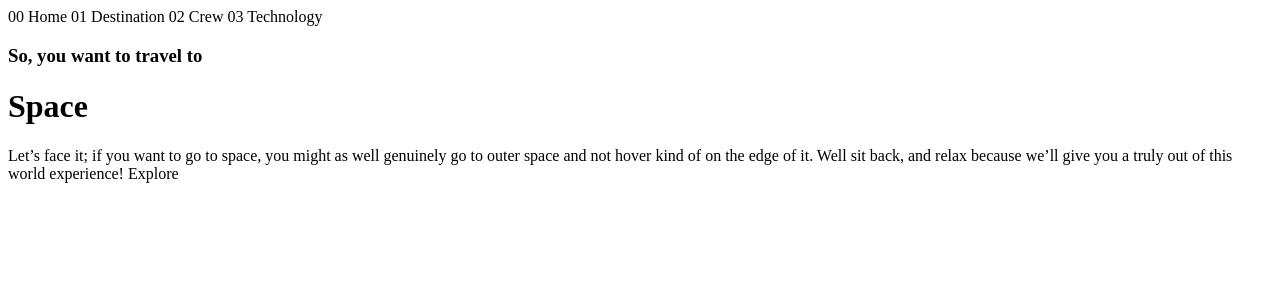
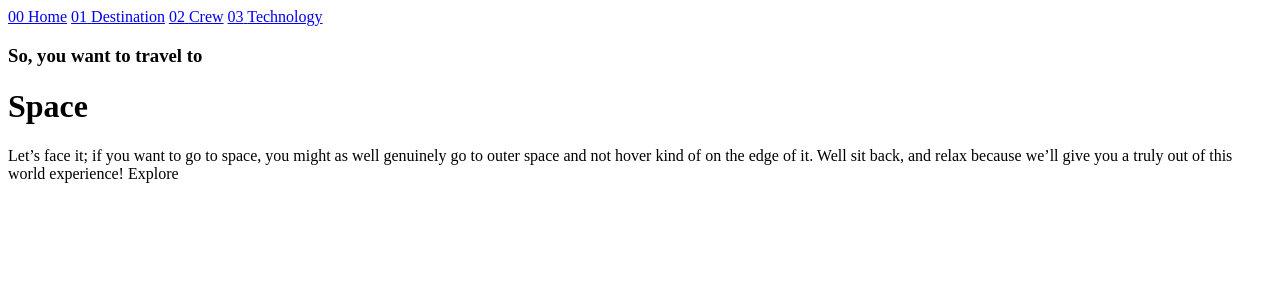
Before and after one commit to roc2246/space-exlopration_fem, a SvelteKit app: page / in a window 1280 px wide. Shown: the top 300 px of the page. Built offline with nearby package versions, Linux system fonts and the light colour scheme.

Commit message:
Created Nav component

```diff
--- /dev/null
+++ b/src/components/Nav.svelte
@@ -0,0 +1,18 @@
+<nav class="nav">
+	<a href="/" class="nav__link">
+		<span class="nav__link nav__link--no">00</span>
+		<span class="nav__link nav__link--location">Home</span>
+	</a>
+	<a href="/" class="nav__link">
+		<span class="nav__link nav__link--no">01</span>
+		<span class="nav__link nav__link--location">Destination</span>
+	</a>
+	<a href="/" class="nav__link">
+		<span class="nav__link nav__link--no">02</span>
+		<span class="nav__link nav__link--location">Crew</span>
+	</a>
+	<a href="/" class="nav__link">
+		<span class="nav__link nav__link--no">03</span>
+		<span class="nav__link nav__link--location">Technology</span>
+	</a>
+</nav>
--- a/src/routes/+page.svelte
+++ b/src/routes/+page.svelte
@@ -1,8 +1,9 @@
 <script>
+    import Nav from "../components/Nav.svelte"
 </script>
 
-<nav class="nav">00 Home 01 Destination 02 Crew 03 Technology</nav>
 
+<Nav/>
 <main class="home-content">
 	<div class="home-content__heading">
 		<h3 class="home-content__heading home-content__heading--secondary">
```
